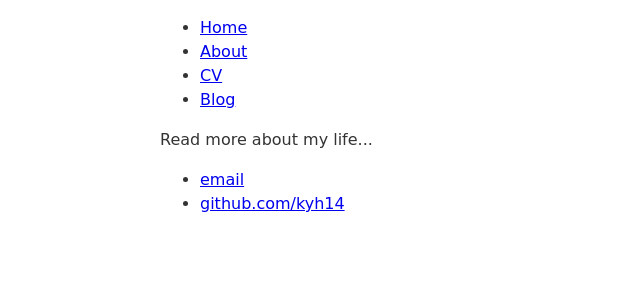
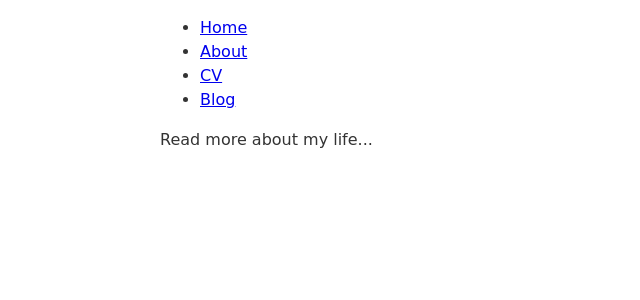
Before and after one commit to kyh14/kellyyh, a Jekyll site: the page built from index.html, in a window 1280 px wide. Shown: the top 300 px of the page, without its empty margins (0-640 px from the left). Built offline with Jekyll 4.4.1, drawn with Linux system fonts in a browser that asks for light colours.

Commit message:
testing out some layout changes

```diff
--- a/_layouts/default.html
+++ b/_layouts/default.html
@@ -19,11 +19,5 @@
 			{{ content }}
 
 			</div><!-- /.container -->
-			<footer>
-	    		<ul>
-	        		<li><a href="mailto:kyhdeng@gmail.com">email</a></li>
-	        		<li><a href="https://github.com/kyh14">github.com/kyh14</a></li>
-				</ul>
-			</footer>
 		</body>
 	</html>
```
